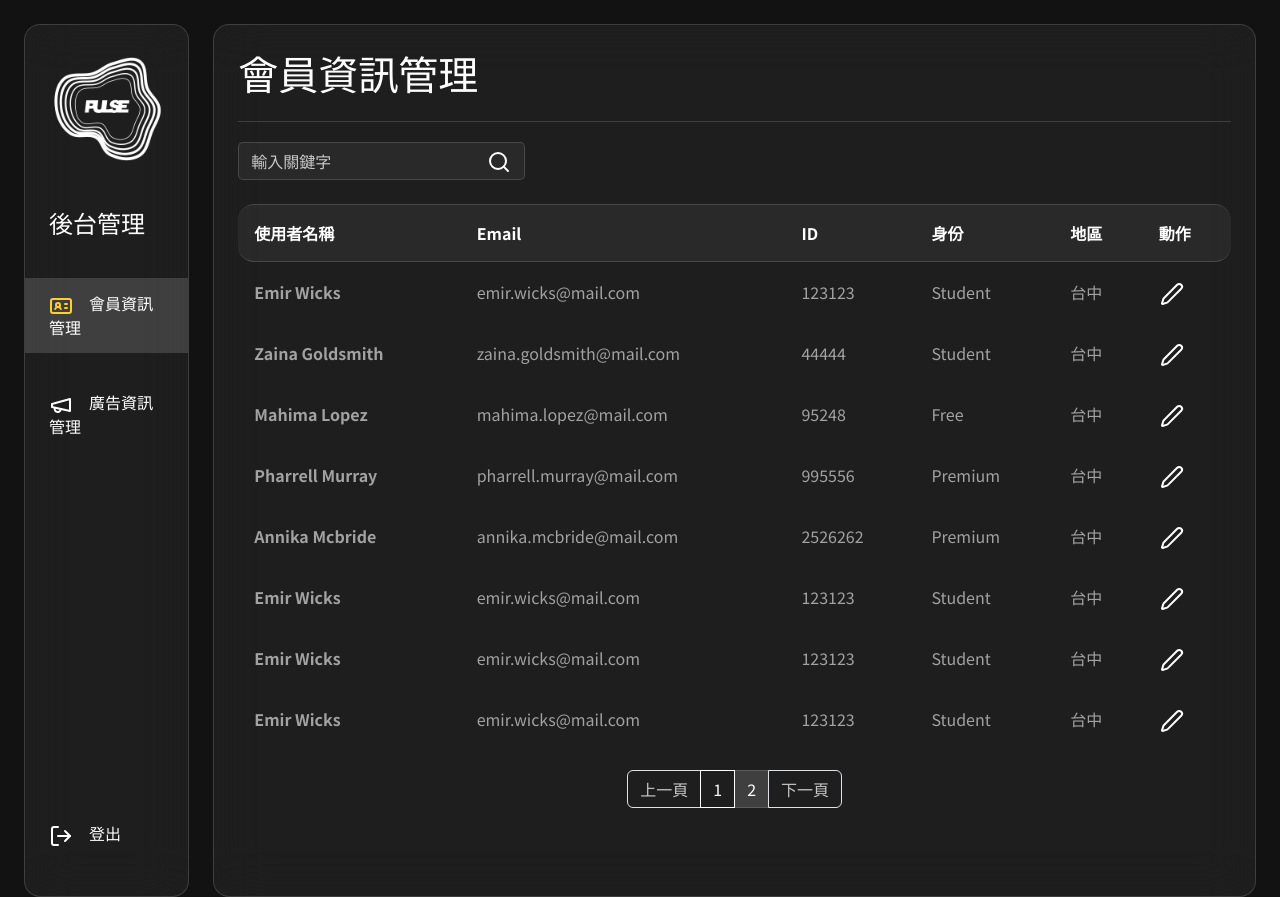
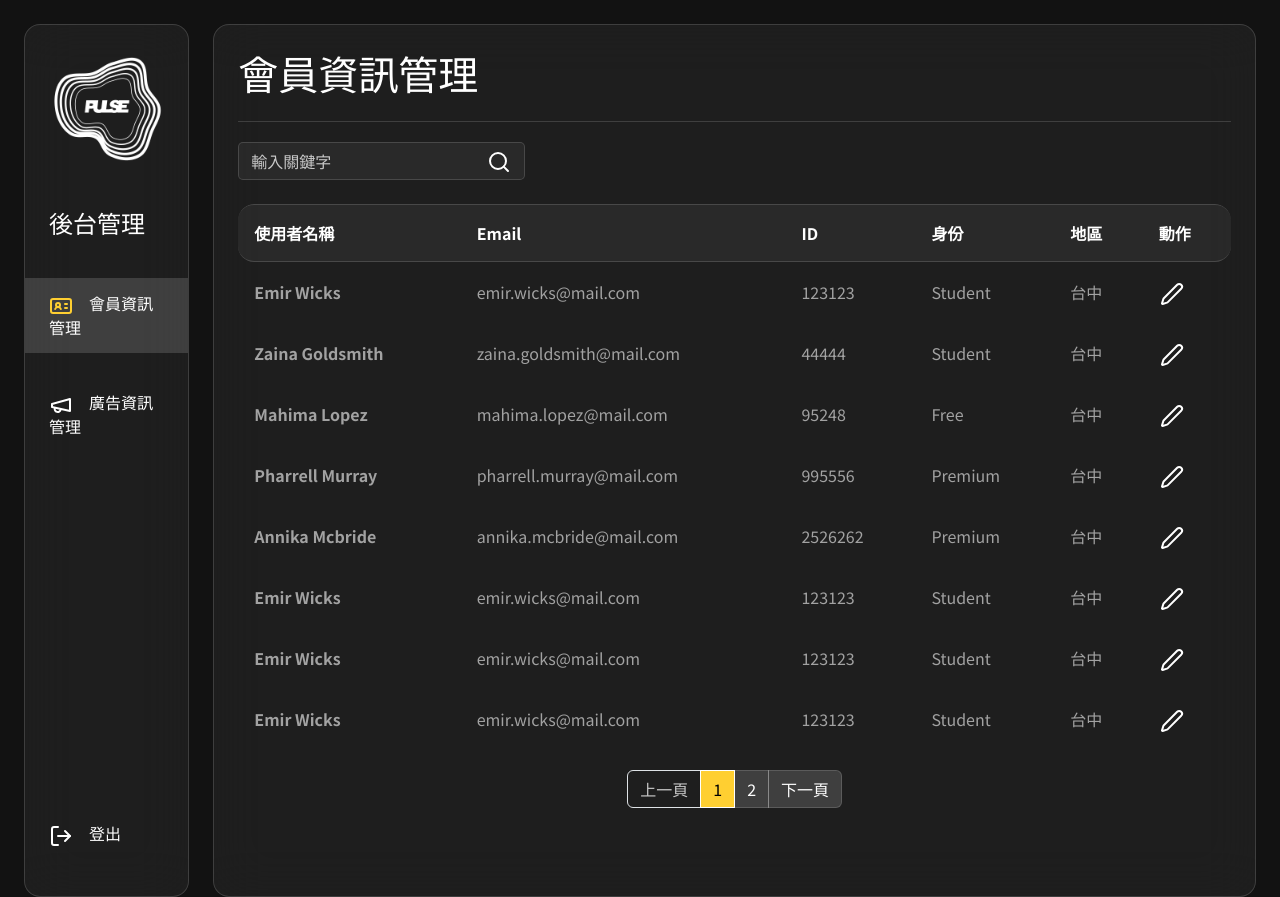
Before and after one commit to maxineliao/pulse-app-official, a React (Vite) app: page /#/admin/AdminInformation in a window 1280 px wide. Built offline with nearby package versions, Linux system fonts and the light colour scheme.

Commit message:
fixed: next page button, active color

```diff
--- a/src/assets/scss/pages/_adminInformation.scss
+++ b/src/assets/scss/pages/_adminInformation.scss
@@ -99,9 +99,10 @@ thead {
 }
 
 .pagination {
-  --bs-pagination-active-bg: $third;
+  --bs-pagination-active-bg: #ffcf31;
   --bs-pagination-disabled-bg: $third;
   --bs-pagination-focus-bg: $third;
+  --bs-pagination-active-color: black;
 }
 
 // 滾動條樣式
--- a/src/pages/admin/AdminInformation.jsx
+++ b/src/pages/admin/AdminInformation.jsx
@@ -247,7 +247,9 @@ export default function AdminInformation() {
               <nav>
                 <ul className="pagination">
                   <li
-                    className={`page-item ${!pageInfo.has_pre && "disabled"}`}
+                    className={`page-item ${
+                      pageInfo.current_page === 1 && "disabled"
+                    }`}
                   >
                     <a
                       onClick={(e) => handleClick(e, pageInfo.current_page - 1)}
@@ -274,7 +276,9 @@ export default function AdminInformation() {
                     </li>
                   ))}
                   <li
-                    className={`page-item ${!pageInfo.has_next && "disabled"}`}
+                    className={`page-item ${
+                      pageInfo.current_page === totalPages ? "disabled" : ""
+                    }`}
                   >
                     <a
                       onClick={(e) => handleClick(e, pageInfo.current_page + 1)}
--- a/src/pages/admin/AdvertisementInformation.jsx
+++ b/src/pages/admin/AdvertisementInformation.jsx
@@ -287,7 +287,7 @@ export default function AdvertisementInformation() {
                   ))}
                   <li
                     className={`page-item ${
-                      pageInfo.current_page === totalPages && "disabled"
+                      pageInfo.current_page === totalPages ? "disabled" : ""
                     }`}
                   >
                     <a
```
